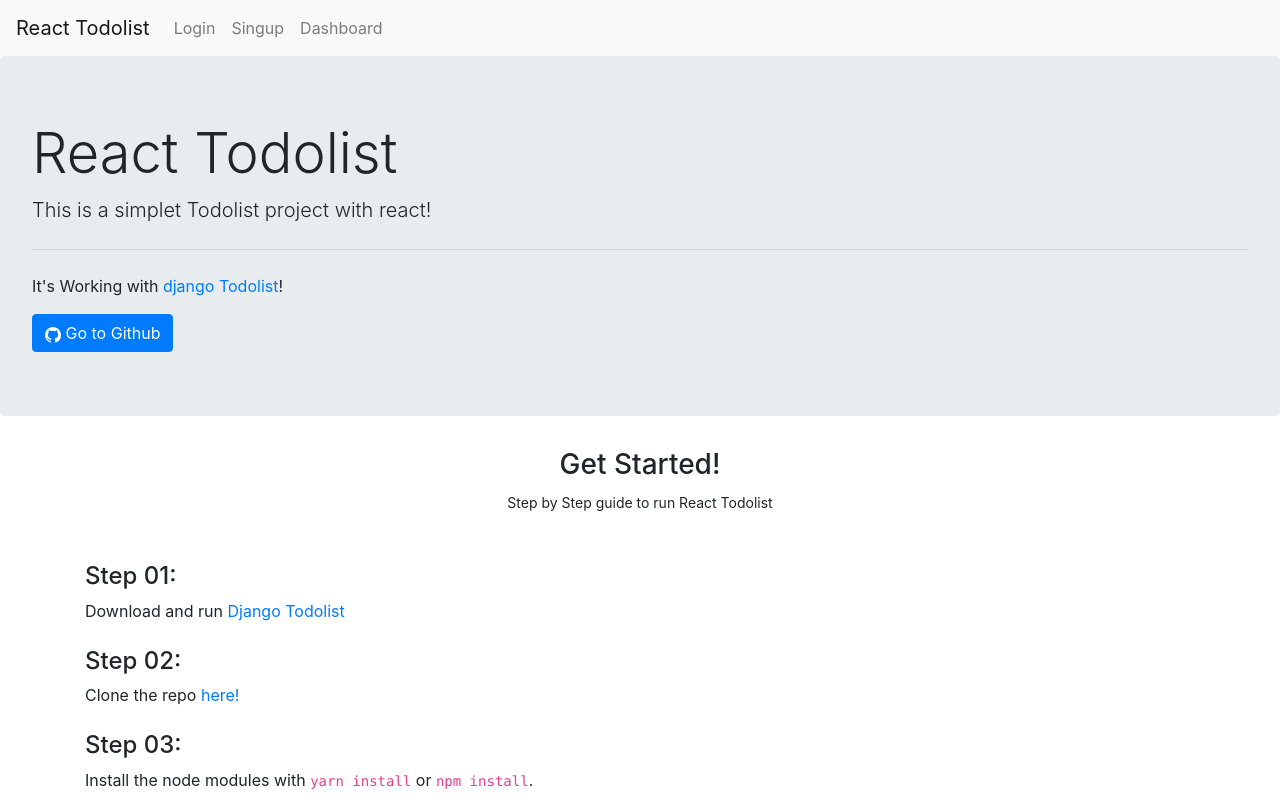
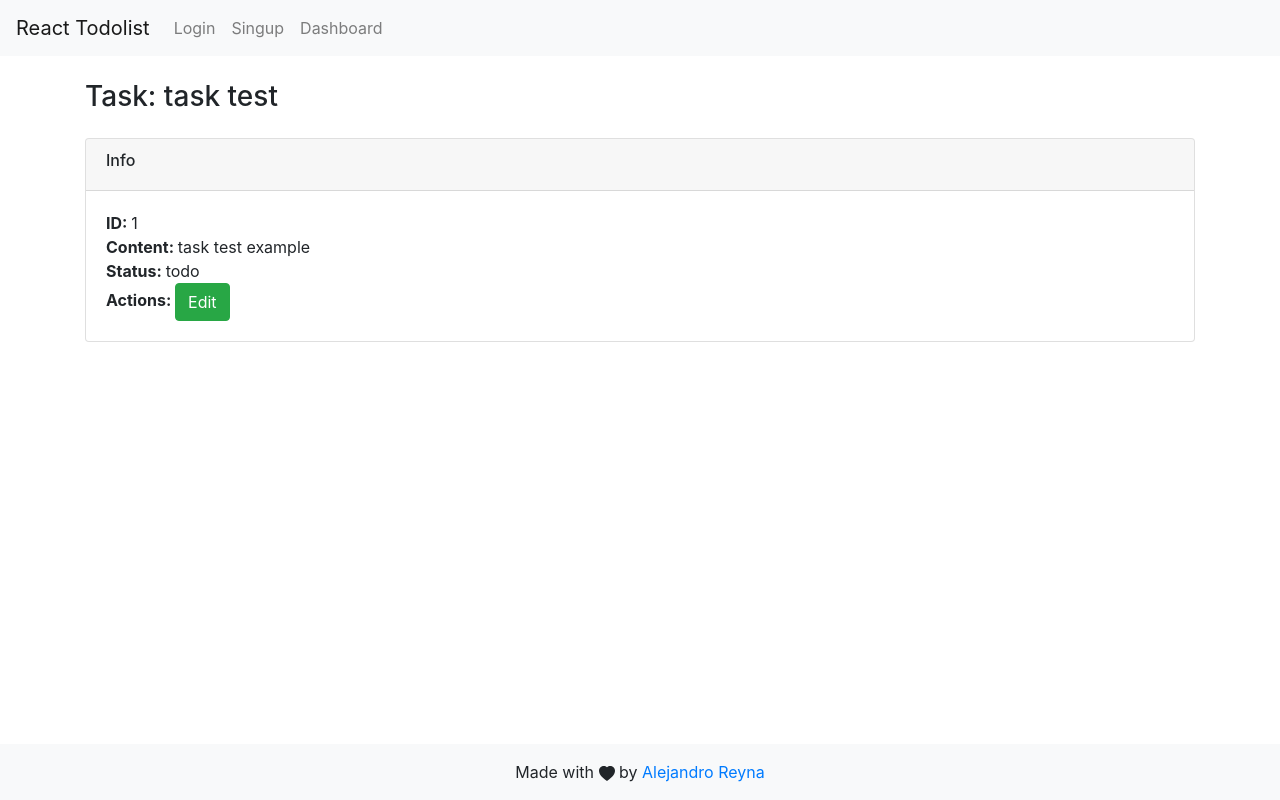
Before and after one commit to AleejandroReyna/react-todolist, a React (Create React App) app: page /tasks/1/ in a window 1280 px wide. Shown: the top 800 px of the page. Built offline with nearby package versions, Linux system fonts and the light colour scheme.

Commit message:
Added Task detail view.

```diff
--- /dev/null
+++ b/src/pages/tasks/detailTask/index.tsx
@@ -0,0 +1,42 @@
+import {
+    Container, Row, Col,
+    Card,
+    Button
+} from 'react-bootstrap'
+import { Task } from '../../../services/task.interface'
+import { Helmet } from 'react-helmet'
+import { Link } from 'react-router-dom'
+
+const DetailTask = ( { match } ) => {
+    const task:Task = {name: 'task test', content: 'task test example', status: 'todo'}
+    const {params: { id }} = match
+
+    return (
+        <>
+            <Helmet>
+                <title>Task: { id }</title>
+            </Helmet>
+            <Container>
+                <Row>
+                    <Col>
+                        <h3 className="my-4">Task: {task.name}</h3>
+                        <Card>
+                            <Card.Header>
+                                <h6>Info</h6>
+                            </Card.Header>
+                            <Card.Body>
+                                <strong>ID: </strong><span>{ id }</span><br/>
+                                <strong>Content: </strong><span>{ task.content }</span><br/>
+                                <strong>Status: </strong><span>{ task.status }</span><br/>
+                                <strong>Actions: </strong>{' '}
+                                <Link className="btn btn-success" to={`/tasks/${id}/edit/`}>Edit</Link>
+                            </Card.Body>
+                        </Card>
+                    </Col>
+                </Row>
+            </Container>
+        </>
+    )
+}
+
+export default DetailTask
--- a/src/pages/tasks/editTask/index.tsx
+++ b/src/pages/tasks/editTask/index.tsx
@@ -10,7 +10,7 @@
     Card
 } from 'react-bootstrap'
 
-const EditTask = ({ match }) => {
+const EditTask = ( { match } ) => {
     const _task:Task = {name: 'sample task', content: 'sample task content', status: 'todo'}
     const [disabled, setDisabled] = useState(false)
     const {params: { id }} = match
--- a/src/router.tsx
+++ b/src/router.tsx
@@ -9,6 +9,7 @@
 import Dashboard from './pages/dashboard'
 import CreateTask from './pages/tasks/createTask'
 import EditTask from './pages/tasks/editTask'
+import DetailTask from './pages/tasks/detailTask'
 import Header from './components/header'
 import Footer from './components/footer'
 
@@ -31,6 +32,7 @@
                     <CreateTask />
                 </Route>
                 <Route path="/tasks/:id/edit/" render={props => <EditTask {...props} />}/>
+                <Route path="/tasks/:id/" render={props => <DetailTask {...props} />}/>
                 <Route path="/">
                     <Home />
                 </Route>
```
